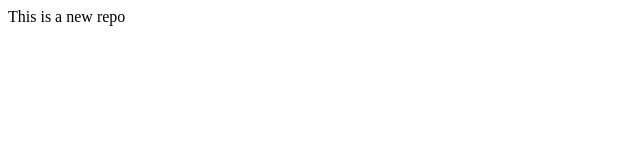
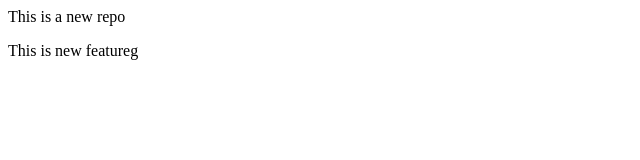
Before and after one commit to Yashu444/localrepo, a plain HTML site: page index.html in a window 1280 px wide. Shown: the whole page, without its empty margins (0-640 px from the left). Drawn offline with Linux system fonts and the light colour scheme.

Commit message:
add new feature

```diff
--- a/index.html
+++ b/index.html
@@ -1 +1,2 @@
 <p>This is a new repo</p>
+<p>This is new featureg</p>
```
